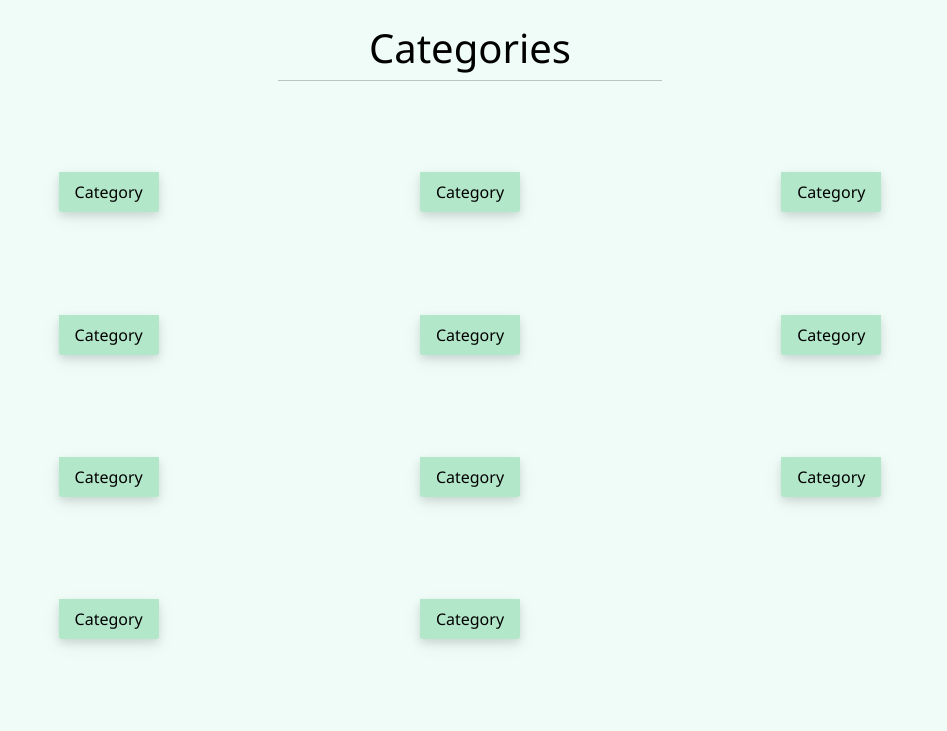
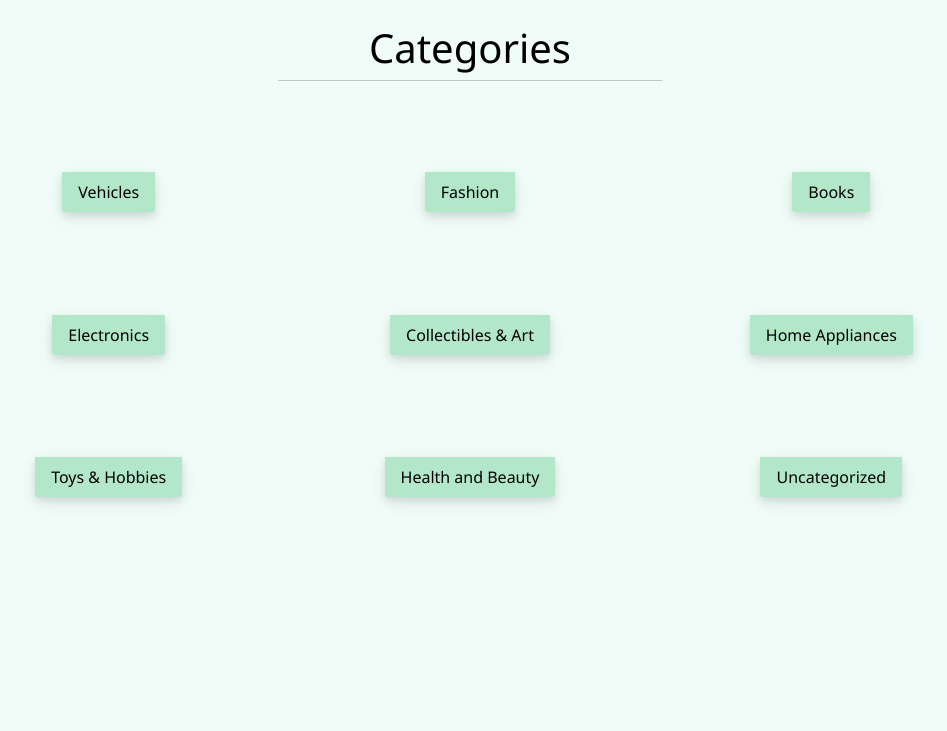
Before and after one commit to aremis9/eBarg, a Django app: page /categories/ in a window 1280 px wide. Shown: the part 132-863 px from the top of the page, without its empty margins (170-1117 px from the left). After the commit the page ends 636 px from the top, so only its background shows below. Run offline with Django 3.2, Linux system fonts and the light colour scheme.

Commit message:
set categories and fix create page

```diff
--- a/auctions/models.py
+++ b/auctions/models.py
@@ -12,8 +12,8 @@ class Listing(models.Model):
     title = models.CharField(max_length=64)
     description = models.TextField()
     category = models.CharField(max_length=64)
-    imgurl = models.TextField()
-    date = models.CharField(max_length=10)
+    imgurl = models.TextField(blank=True)
+    date = models.DateField(auto_now_add=True)
     creator = models.ForeignKey(User, on_delete=models.CASCADE, blank=False, related_name="user")
 
     def __str__(self):
@@ -38,5 +38,5 @@ class Bid(models.Model):
 class Comment(models.Model):
     listing = models.ForeignKey(Listing, on_delete=models.CASCADE, blank=False, related_name="commentedto")
     commentor = models.ForeignKey(User, on_delete=models.CASCADE, blank=False, related_name="commentor")
-    date = models.CharField(max_length=10)
+    date = models.DateField(auto_now_add=True)
     comment = models.TextField()
--- a/auctions/templates/auctions/categories.html
+++ b/auctions/templates/auctions/categories.html
@@ -9,61 +9,13 @@
 
     <div class="container">
         <div class="row categories">
-            <div class="col-lg-4 col-sm-6">
-                <a href="#" class="btn btn-primary card-footer text-center">
-                    Category
-                </a>
-            </div>
-            <div class="col-lg-4 col-sm-6">
-                <a href="#" class="btn btn-primary card-footer text-center">
-                    Category
-                </a>
-            </div>
-            <div class="col-lg-4 col-sm-6">
-                <a href="#" class="btn btn-primary card-footer text-center">
-                    Category
-                </a>
-            </div>
-            <div class="col-lg-4 col-sm-6">
-                <a href="#" class="btn btn-primary card-footer text-center">
-                    Category
-                </a>
-            </div>
-            <div class="col-lg-4 col-sm-6">
-                <a href="#" class="btn btn-primary card-footer text-center">
-                    Category
-                </a>
-            </div>
-            <div class="col-lg-4 col-sm-6">
-                <a href="#" class="btn btn-primary card-footer text-center">
-                    Category
-                </a>
-            </div>
-            <div class="col-lg-4 col-sm-6">
-                <a href="#" class="btn btn-primary card-footer text-center">
-                    Category
-                </a>
-            </div>
-            <div class="col-lg-4 col-sm-6">
-                <a href="#" class="btn btn-primary card-footer text-center">
-                    Category
-                </a>
-            </div>
-            <div class="col-lg-4 col-sm-6">
-                <a href="#" class="btn btn-primary card-footer text-center">
-                    Category
-                </a>
-            </div>
-            <div class="col-lg-4 col-sm-6">
-                <a href="#" class="btn btn-primary card-footer text-center">
-                    Category
-                </a>
-            </div>
-            <div class="col-lg-4 col-sm-6">
-                <a href="#" class="btn btn-primary card-footer text-center">
-                    Category
-                </a>
-            </div>
+            {% for category in categories %}
+                <div class="col-lg-4 col-sm-6">
+                    <a href="#" class="btn btn-primary card-footer text-center">
+                        {{ category }}
+                    </a>
+                </div>
+            {% endfor %}
         </div>
     </div>
 
--- a/auctions/views.py
+++ b/auctions/views.py
@@ -5,8 +5,22 @@ from django.http import HttpResponse, HttpResponseRedirect
 from django.shortcuts import redirect, render
 from django.urls import reverse
 from django import forms
-from .models import User
+from .models import User, Listing, Watchlist, Bid, Comment
 
+
+CATEGORIES = [
+    "Vehicles",
+    "Fashion",
+    "Books",
+    "Electronics",
+    "Collectibles & Art",
+    "Home Appliances",
+    "Toys & Hobbies",
+    "Health and Beauty",
+    "Uncategorized"
+]
+
+NOIMAGE = 'http://www.jazzmusicarchives.com/images/covers/quantic(united-kingdom)-the-sheepskin-sessions-20210219105013.jpg'
 
 def index(request):
     return render(request, "auctions/index.html", {
@@ -83,7 +97,9 @@ def register(request):
 
 
 def categories(request):
-    return render(request, "auctions/categories.html")
+    return render(request, "auctions/categories.html", {
+        "categories": CATEGORIES
+    })
 
 
 def listing(request):
@@ -91,4 +107,44 @@ def listing(request):
 
 
 def create(request):
-    return render(request, "auctions/create.html")
+    if request.method == "POST":
+        title = request.POST["title"]
+        description = request.POST["description"]
+        category = request.POST["category"]
+        imgurl = request.POST["imgurl"]
+        creator = request.user
+
+        if not title or not description or not category:
+            return render(request, "auctions/create.html", {
+                "title": title,
+                "description": description,
+                "imgurl": imgurl
+            })
+
+        if category not in CATEGORIES:
+            return render(request, "auctions/create.html", {
+                "message": "Invalid Category",
+                "title": title,
+                "description": description,
+                "imgurl": imgurl
+            })
+
+        if not imgurl:
+            imgurl = NOIMAGE
+
+
+        try:
+            listing = Listing(
+                # title="hi",
+                # description= ,
+                # category= ,
+                # imgurl= ,
+                # creator=
+            )
+        except:
+            pass
+
+    else:
+        return render(request, "auctions/create.html", {
+            "categories": CATEGORIES
+        })
```
Also changed, not shown: auctions/templates/auctions/create.html (+6 -9 lines), auctions/migrations/0003_auto_20210725_0509.py (added).
